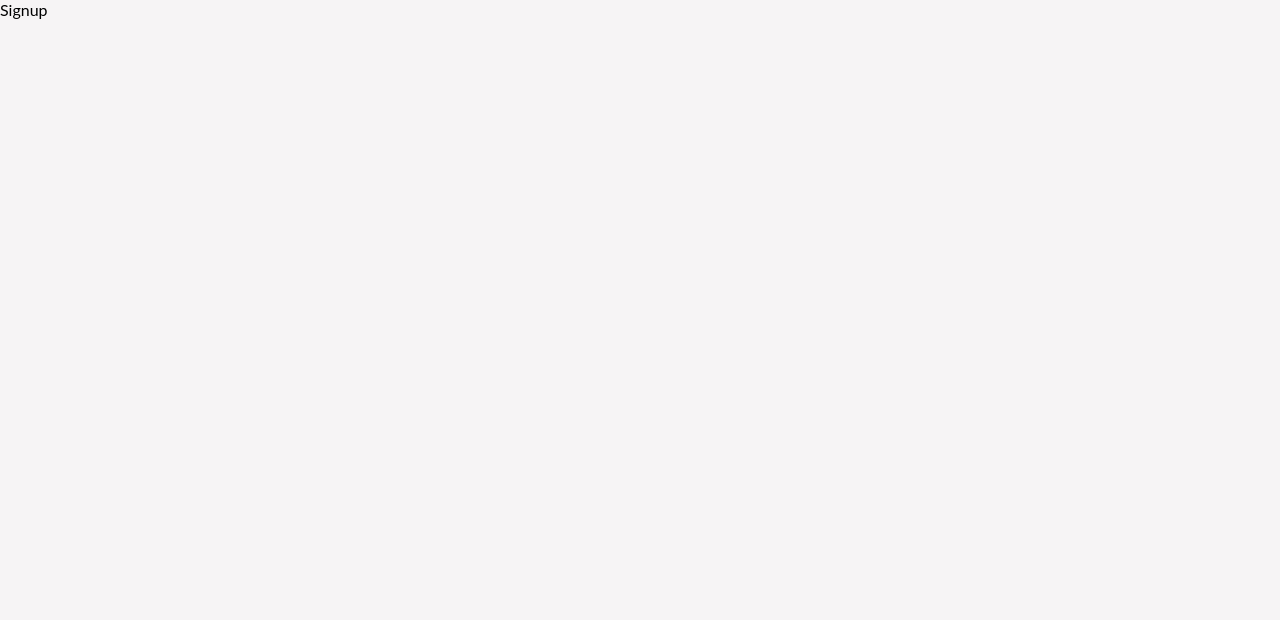
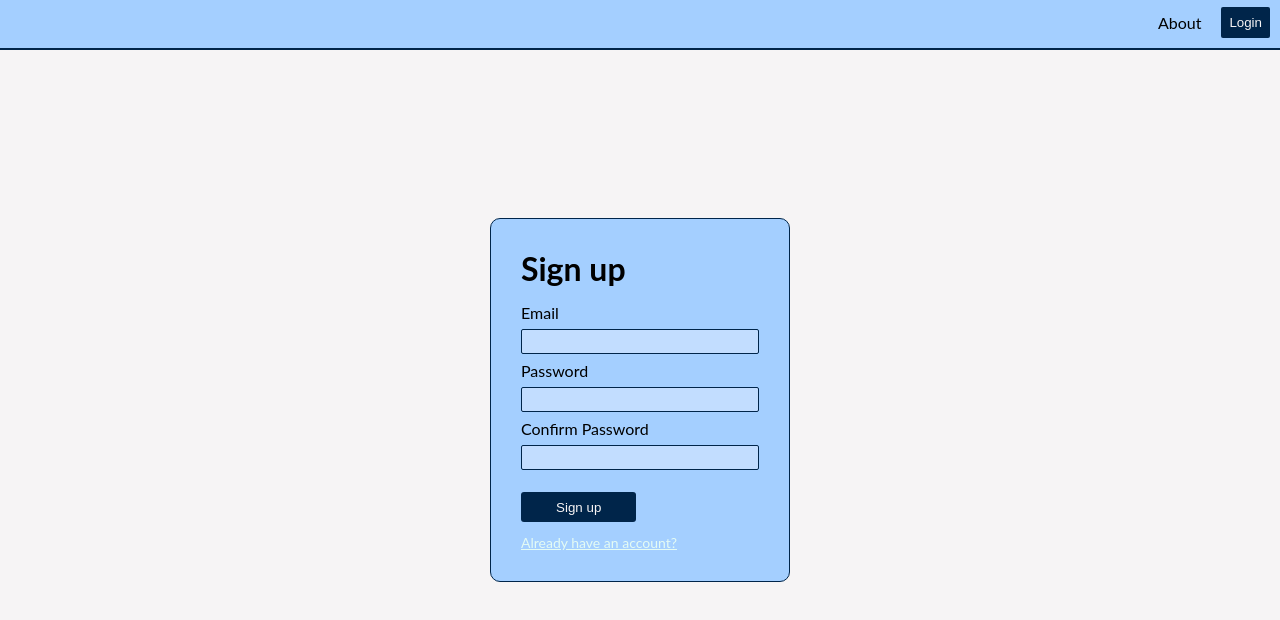
Before and after one commit to RaphaelP07/agendas_fe, a React (Create React App) app: page /agendas/signup in a window 1280 px wide. Shown: the top 620 px of the page. Built offline with nearby package versions, Linux system fonts and the light colour scheme.

Commit message:
added signup

```diff
--- a/src/App.css
+++ b/src/App.css
@@ -96,6 +96,14 @@ th {
   text-align: center;
 }
 
+.filler {
+  background-color: var(--main-dark-blue);
+  height: 7px;
+  width: 50px;
+  border-radius: 5px;
+  justify-self: center;
+}
+
 .line {
   background-color: rgb(222, 221, 221);
   height: 305px;
@@ -117,6 +125,10 @@ th {
   cursor: pointer;
 }
 
+.auth-link {
+  color: var(--main-dark-blue)
+}
+
 .logout-btn {
   background-color: var(--main-light-red);
 }
@@ -130,8 +142,7 @@ th {
   width: 300px;
   text-align: left;
   padding: 30px;
-  border-bottom: var(--main-dark-blue) solid 3px;
-  border-right: var(--main-dark-blue) solid 3px;
+  border: var(--main-dark-blue) solid 1px;
 }
 
 .form {
@@ -173,7 +184,7 @@ th {
 
 input, textarea {
   background-color : #c2ddff;
-  border: none;
+  border: var(--main-dark-blue) solid 1px;
   border-radius: 2px;
   padding: 4px;
   color: black;
@@ -217,7 +228,7 @@ input, textarea {
 }
 
 .signup-btn:active, .auth-btn:active, .action:hover {
-  background-color: var(--main-light-blue);
+  background-color: var(--main-dark-blue);
 }
 
 .first:hover {
@@ -239,7 +250,7 @@ a:link {
 
 a:visited {
   font-size: 14px;
-  color: #7EA2AA;
+  color: var(--main-dark-blue);
 }
 
 .link:link,
--- a/src/components/Login.jsx
+++ b/src/components/Login.jsx
@@ -28,7 +28,7 @@ const Login = ({ setLoggedUser, setLoggedID }) => {
     e.preventDefault();
 
     axios
-      .post(`${baseURL}/login`, {
+      .post(`${baseURL}/api/v1login`, {
         user: {
           email: email,
           password: password
@@ -45,7 +45,7 @@ const Login = ({ setLoggedUser, setLoggedID }) => {
         localStorage.setItem("loggedID", id);
         localStorage.setItem("loggedUser", email);
         localStorage.setItem("headers", JSON.stringify(token));
-        navigate("/stock-app-fe/wallet");
+        navigate("/agendas/dashboard");
       })
       .catch((error) => {
         if (error) {
@@ -63,6 +63,9 @@ const Login = ({ setLoggedUser, setLoggedID }) => {
           <h1>Agendas</h1>
           <br />
           <p>Meet whenever and wherever</p>
+          <br />
+          <br />
+          <div className='filler'></div>
         </div>
         <div className='line'></div>
         <form className='form-right' onSubmit={onSubmit} noValidate>
@@ -99,7 +102,7 @@ const Login = ({ setLoggedUser, setLoggedID }) => {
             </span>
             <div className="form-btn">
               <button className='login-btn'>Login</button>
-              <Link to="/stock-app-fe/signup">
+              <Link to="/agendas/signup">
                 <button className='signup-btn'>Sign up</button>
               </Link>
             </div>
--- a/src/components/SignUp.jsx
+++ b/src/components/SignUp.jsx
@@ -1,9 +1,125 @@
 import React from 'react'
+import { Link, useNavigate } from "react-router-dom";
+import { GlobalContext } from "../context/GlobalState";
+import { useState, useContext, useEffect } from "react";
+import axios from "axios";
+import Nav from "./Nav";
 
-const Signup = () => {
+const SignUp = () => {
+  const navigate = useNavigate();
+  const { baseURL } = useContext(GlobalContext);
+  const [email, setEmail] = useState("");
+  const [password, setPassword] = useState("");
+  const [confirmPassword, setconfirmPassword] = useState("");
+  const [confirmed, setConfirmed] = useState(false)
+  const [formError, setFormError] = useState(false);
+  const [message, setMessage] = useState('');
+
+  const onChange = (e) => {
+    switch (e.target.id) {
+      case "email":
+        setEmail(e.target.value);
+        break;
+      case "password":
+        setPassword(e.target.value);
+        break;
+      case "confirmPassword":
+        setconfirmPassword(e.target.value);
+        break;
+    }
+  };
+
+  useEffect(() => {
+    if (password === confirmPassword && password !== '') {
+      setConfirmed(true)
+    }
+  }, [confirmPassword])
+
+  const onSubmit = (e) => {
+    e.preventDefault();
+
+    if (confirmed === false && password !== '') {
+      setMessage("User couldn't be created successfully. Password must match confirm password.")
+      setFormError(true)
+      return
+    } else
+
+    axios
+      .post(`${baseURL}signup`, {
+        user: {
+          email: email,
+          password: password
+        }
+      })
+      .then((res) => {
+        // console.log(res.data.status.message)
+        navigate("/agendas/login");
+      })
+      .catch((error) => {
+        if (error) {
+          setMessage(error.response.data.status.message);
+          setFormError(true)
+        }
+      });
+  };
+
   return (
-    <div>Signup</div>
+    <div className='container'>
+      <Nav />
+      <form onSubmit={onSubmit} noValidate>
+        <div className='form-container'>
+          <h1 className='form-title form'>
+            Sign up
+          </h1>
+          <div className="input-label form">
+            Email
+          </div>
+          <input
+            required
+            className="input-form form"
+            type="email"
+            id="email"
+            name="email"
+            value={email}
+            onChange={onChange}
+          ></input>
+          <div className="input-label form ">
+            Password
+          </div>
+          <input
+            required
+            className="input-form form"
+            type="password"
+            id="password"
+            name="password"
+            value={password}
+            onChange={onChange}
+          ></input>
+          <div className="input-label form ">
+            Confirm Password
+          </div>
+          <input
+            required
+            className="input-form form"
+            type="password"
+            id="confirmPassword"
+            name="confirmPassword"
+            value={confirmPassword}
+            onChange={onChange}
+          ></input>
+          <span className={formError === false ? "display-none" : "text-error"}>
+            {message}
+          </span>
+          <div className="form-btn">
+            <button className='signup-btn'>Sign up</button>
+          </div>
+          <p className='auth-link form'>
+            <Link to="/agendas/login"> Already have an account? </Link>
+          </p>
+        </div>
+      </form>
+    </div>
   )
 }
 
-export default Signup
+export default SignUp
--- a/src/context/GlobalState.jsx
+++ b/src/context/GlobalState.jsx
@@ -12,7 +12,7 @@ export const GlobalContext = createContext(initialState);
 // provider component
 export const GlobalProvider = ({ children, headers }) => {
   const [state, dispatch] = useReducer(AppReducer, initialState);
-  const baseURL = "http://localhost:3000";
+  const baseURL = "http://localhost:3000.api/v1";
 
   //Actions
   function setToken(token) {
```
